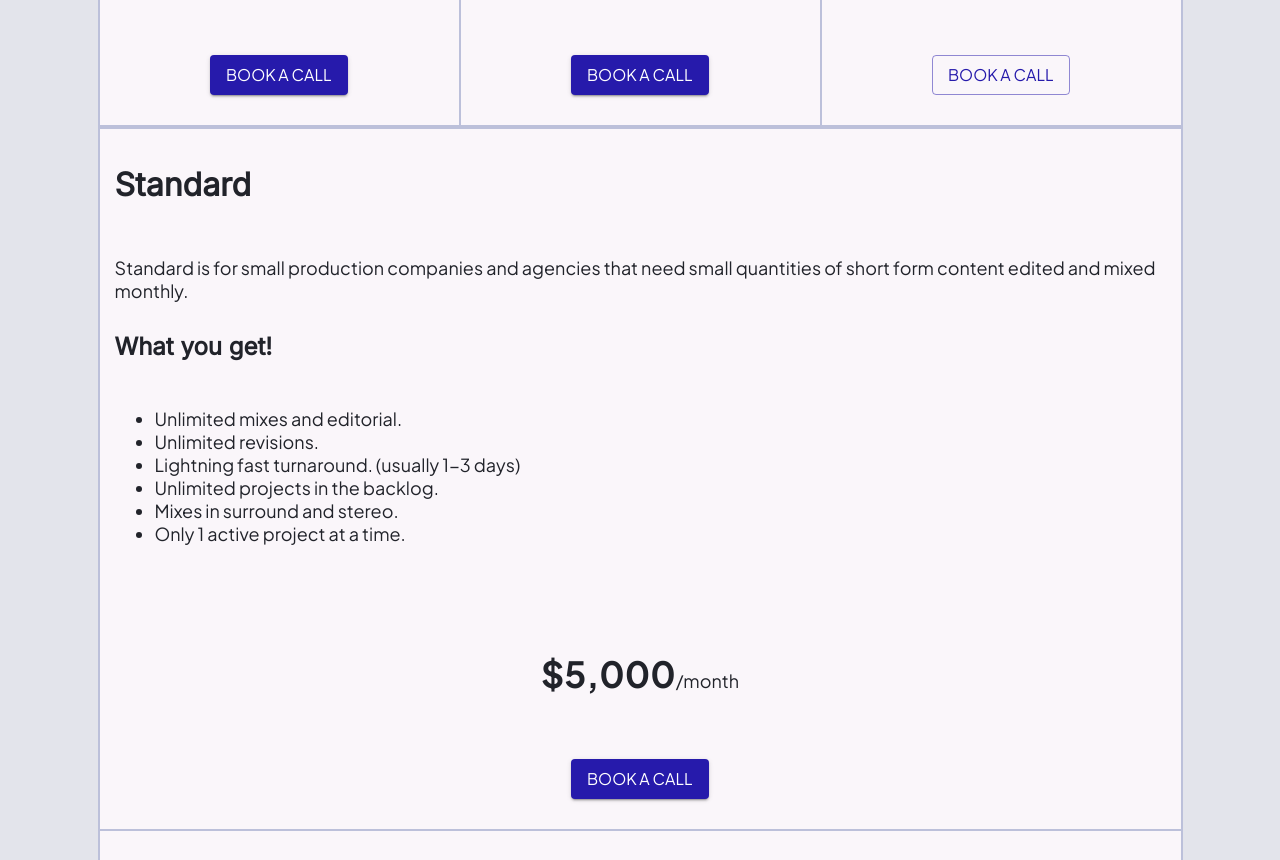
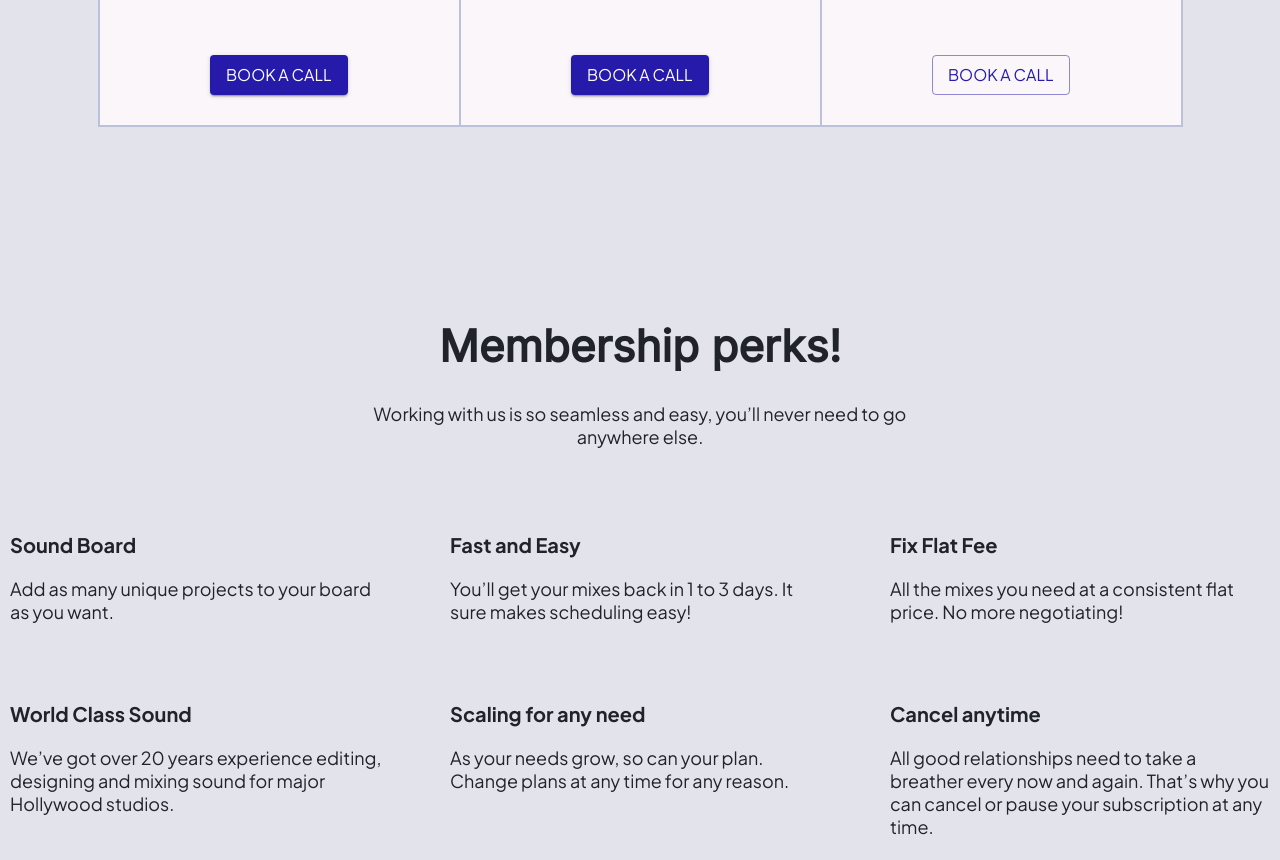
Before and after one commit to annsuparada/HiMIdLow, a React (Create React App) app in the folder client/: page /pricing in a window 1280 px wide. Shown: the part 1940-2800 px from the top of the page. Built offline with nearby package versions, Linux system fonts and the light colour scheme.

Commit message:
update pricing mobile

```diff
--- a/client/src/components/sections/MembershipLevels.tsx
+++ b/client/src/components/sections/MembershipLevels.tsx
@@ -29,7 +29,7 @@ const MembershipLevels: React.FC<MembershipLevelsProps> = ({
     tableGridMobile: {
       maxWidth: '1083px',
       margin: '0 auto',
-      display: isMobile ? 'grid' : 'mobile',
+      display: isMobile ? 'grid' : 'none',
       gridTemplateColumns: '1fr',
       borderTop: '2px solid #BCC0DA',
       borderLeft: '2px solid #BCC0DA',
```
